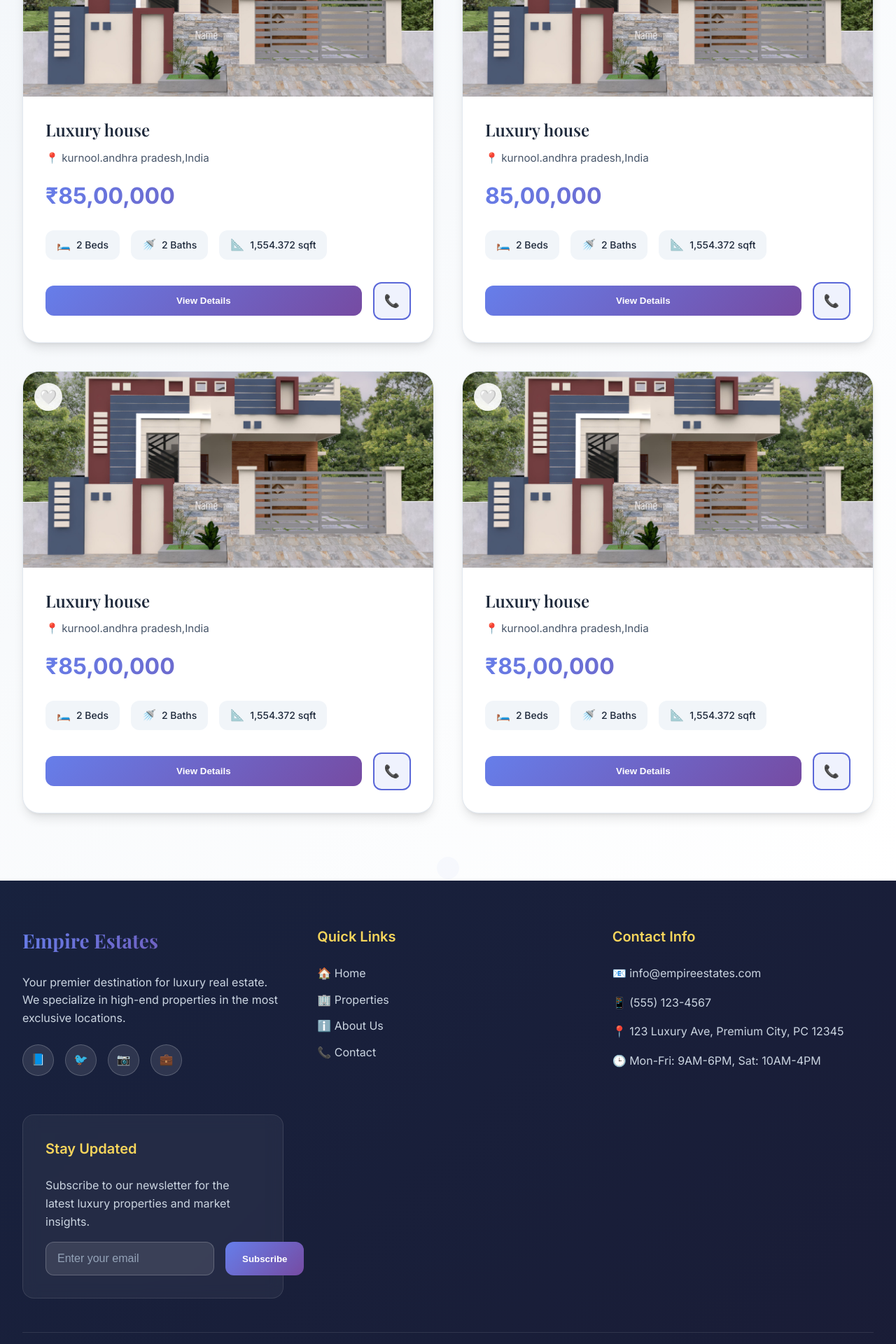
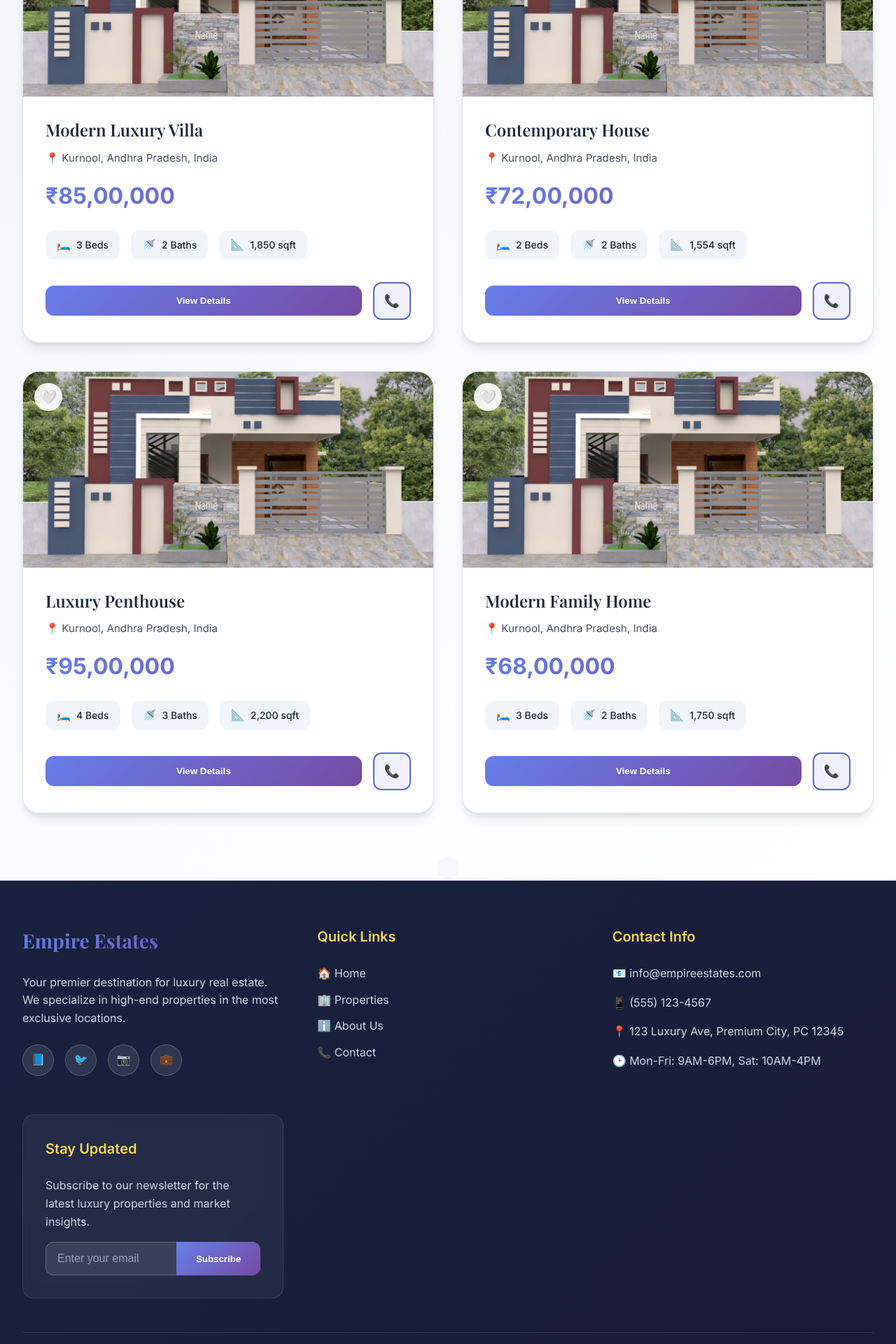
Before and after one commit to empireestates2018/empire-estates-spa, a React (Create React App) app: page /properties in a window 1280 px wide. Shown: the part 680-2600 px from the top of the page at 70% size. Built offline with nearby package versions, Linux system fonts and the light colour scheme; the HTML template or start-up script is replaced by a standard one.

Commit message:
Refactor Footer and Navbar styles, enhance newsletter form layout, update social links with proper URLs, and improve property data structure in Properties component.

```diff
--- a/src/components/Footer.css
+++ b/src/components/Footer.css
@@ -88,7 +88,6 @@
 
 .footer-section a:hover {
   color: var(--white);
-  transform: translateX(5px);
 }
 
 .footer-section a:hover::after {
@@ -130,15 +129,17 @@
   backdrop-filter: blur(10px);
 }
 
+/* Newsletter form redesign */
 .newsletter-form {
-  display: flex;
-  gap: 1rem;
+  position: relative;
+  width: 100%;
   margin-top: 1rem;
 }
 
 .newsletter-input {
-  flex: 1;
+  width: 100%;
   padding: 0.875rem 1rem;
+  padding-right: 9rem; /* leave room for button */
   border: 1px solid rgba(255, 255, 255, 0.2);
   border-radius: var(--radius-lg);
   background: rgba(255, 255, 255, 0.1);
@@ -158,11 +159,15 @@
 }
 
 .newsletter-btn {
-  padding: 0.875rem 1.5rem;
+  position: absolute;
+  top: 0;
+  right: 0;
+  height: 100%;
+  padding: 0 1.75rem;
   background: var(--primary-gradient);
   color: var(--white);
   border: none;
-  border-radius: var(--radius-lg);
+  border-radius: 0 var(--radius-lg) var(--radius-lg) 0;
   font-weight: 600;
   cursor: pointer;
   transition: var(--transition-all);
@@ -170,9 +175,28 @@
 }
 
 .newsletter-btn:hover {
-  transform: translateY(-2px);
-  box-shadow: var(--shadow-lg);
   filter: brightness(1.1);
+}
+
+/* Mobile layout: stack input and button */
+@media (max-width: 768px) {
+  .newsletter-form {
+    display: flex;
+    flex-direction: column;
+    position: static;
+    gap: 1rem;
+  }
+
+  .newsletter-input {
+    padding-right: 1rem;
+  }
+
+  .newsletter-btn {
+    position: static;
+    width: 100%;
+    border-radius: var(--radius-lg);
+    height: auto;
+  }
 }
 
 .footer-bottom {
@@ -221,10 +245,6 @@
     text-align: center;
   }
 
-  .newsletter-form {
-    flex-direction: column;
-  }
-
   .footer-bottom {
     flex-direction: column;
     text-align: center;
--- a/src/components/Footer.tsx
+++ b/src/components/Footer.tsx
@@ -20,10 +20,10 @@ const Footer: React.FC = () => {
             <h3>Empire Estates</h3>
             <p>Your premier destination for luxury real estate. We specialize in high-end properties in the most exclusive locations.</p>
             <div className="footer-social">
-              <a href="#" className="social-link" aria-label="Facebook">📘</a>
-              <a href="#" className="social-link" aria-label="Twitter">🐦</a>
-              <a href="#" className="social-link" aria-label="Instagram">📷</a>
-              <a href="#" className="social-link" aria-label="LinkedIn">💼</a>
+              <a href="https://facebook.com" className="social-link" aria-label="Facebook" target="_blank" rel="noopener noreferrer">📘</a>
+              <a href="https://twitter.com" className="social-link" aria-label="Twitter" target="_blank" rel="noopener noreferrer">🐦</a>
+              <a href="https://instagram.com/empire_estates_2019" className="social-link" aria-label="Instagram" target="_blank" rel="noopener noreferrer">📷</a>
+              <a href="https://linkedin.com" className="social-link" aria-label="LinkedIn" target="_blank" rel="noopener noreferrer">💼</a>
             </div>
           </div>
 
@@ -69,9 +69,9 @@ const Footer: React.FC = () => {
         <div className="footer-bottom">
           <p>&copy; 2024 Empire Estates. All rights reserved.</p>
           <div className="footer-bottom-links">
-            <a href="#">Privacy Policy</a>
-            <a href="#">Terms of Service</a>
-            <a href="#">Cookie Policy</a>
+            <a href="/privacy">Privacy Policy</a>
+            <a href="/terms">Terms of Service</a>
+            <a href="/cookies">Cookie Policy</a>
           </div>
         </div>
       </div>
--- a/src/components/Navbar.css
+++ b/src/components/Navbar.css
@@ -81,25 +81,12 @@
 }
 
 .navbar-nav a::before {
-  content: '';
-  position: absolute;
-  top: 0;
-  left: -100%;
-  width: 100%;
-  height: 100%;
-  background: var(--primary-gradient);
-  transition: var(--transition-all);
-  z-index: -1;
-}
-
-.navbar-nav a:hover::before {
-  left: 0;
+  display: none; /* disable colored overlay */
 }
 
 .navbar-nav a:hover {
   color: var(--white);
-  transform: translateY(-2px);
-  box-shadow: var(--shadow-lg);
+  /* remove movement & shadow */
 }
 
 .navbar-nav a.active {
--- a/src/pages/Home.tsx
+++ b/src/pages/Home.tsx
@@ -1,13 +1,8 @@
-import React, { useEffect, useState } from 'react';
+import React from 'react';
 import { Link } from 'react-router-dom';
 import './Home.css';
 
 const Home: React.FC = () => {
-  const [isVisible, setIsVisible] = useState(false);
-
-  useEffect(() => {
-    setIsVisible(true);
-  }, []);
 
   return (
     <div className="home">
--- a/src/pages/Properties.css
+++ b/src/pages/Properties.css
@@ -111,13 +111,14 @@
   display: flex;
   align-items: center;
   justify-content: center;
+  border-radius: 12px 12px 0 0;
 }
 
 .property-img {
   width: 100%;
   height: 100%;
   object-fit: cover;
-  transition: var(--transition-all);
+  transition: transform 0.3s ease;
 }
 
 .property-card:hover .property-img {
--- a/src/pages/Properties.tsx
+++ b/src/pages/Properties.tsx
@@ -1,6 +1,12 @@
 import React, { useState } from 'react';
 import './Properties.css';
-import houseImage from '../assets/house.jpeg';
+
+// Import property images so that the bundler (e.g., Webpack/Vite) correctly processes them
+import houseImg from '../utils/house.jpeg';
+
+// If you have multiple different images, import them here (e.g., houseImg2, houseImg3, ...)
+// For now, we will reuse the same image for demonstration purposes.
+const propertyImages = [houseImg, houseImg, houseImg, houseImg];
 
 interface Property {
   id: number;
@@ -22,46 +28,46 @@ const Properties: React.FC = () => {
   const properties: Property[] = [
     {
       id: 1,
-      title: 'Luxury house',
-      location: 'kurnool.andhra pradesh,India',
+      title: 'Modern Luxury Villa',
+      location: 'Kurnool, Andhra Pradesh, India',
       price: '₹85,00,000',
-      bedrooms: 2,
+      bedrooms: 3,
       bathrooms: 2,
-      sqft: 1554.372,
-      type: 'house',
+      sqft: 1850,
+      type: 'villa',
       status: 'For Sale',
       featured: true,
     },
     {
       id: 2,
-      title: 'Luxury house',
-      location: 'kurnool.andhra pradesh,India',
-      price: '85,00,000',
+      title: 'Contemporary House',
+      location: 'Kurnool, Andhra Pradesh, India',
+      price: '₹72,00,000',
       bedrooms: 2,
       bathrooms: 2,
-      sqft: 1554.372,
+      sqft: 1554,
       type: 'house',
       status: 'For Sale',
     },
     {
       id: 3,
-      title:'Luxury house',
-      location: 'kurnool.andhra pradesh,India',
-      price: '₹85,00,000',
-      bedrooms: 2,
-      bathrooms: 2,
-      sqft: 1554.372,
-      type: 'house',
+      title: 'Luxury Penthouse',
+      location: 'Kurnool, Andhra Pradesh, India',
+      price: '₹95,00,000',
+      bedrooms: 4,
+      bathrooms: 3,
+      sqft: 2200,
+      type: 'penthouse',
       status: 'For Sale',
     },
     {
       id: 4,
-      title: 'Luxury house',
-      location: 'kurnool.andhra pradesh,India',
-      price: '₹85,00,000',
-      bedrooms: 2,
+      title: 'Modern Family Home',
+      location: 'Kurnool, Andhra Pradesh, India',
+      price: '₹68,00,000',
+      bedrooms: 3,
       bathrooms: 2,
-      sqft: 1554.372,
+      sqft: 1750,
       type: 'house',
       status: 'For Sale',
     },
@@ -81,9 +87,9 @@ const Properties: React.FC = () => {
     : properties.filter(property => property.type === activeFilter);
 
   const toggleFavorite = (propertyId: number) => {
-    setFavorites(prev =>
+    setFavorites((prev: number[]) =>
       prev.includes(propertyId)
-        ? prev.filter(id => id !== propertyId)
+        ? prev.filter((id: number) => id !== propertyId)
         : [...prev, propertyId]
     );
   };
@@ -124,7 +130,7 @@ const Properties: React.FC = () => {
             >
               <div className="property-image">
                 <img
-                  src={houseImage}
+                  src={propertyImages[index % propertyImages.length]}
                   alt={property.title}
                   className="property-img"
                 />
```
Also changed, not shown: src/types/images.d.ts (+8 -18 lines).
